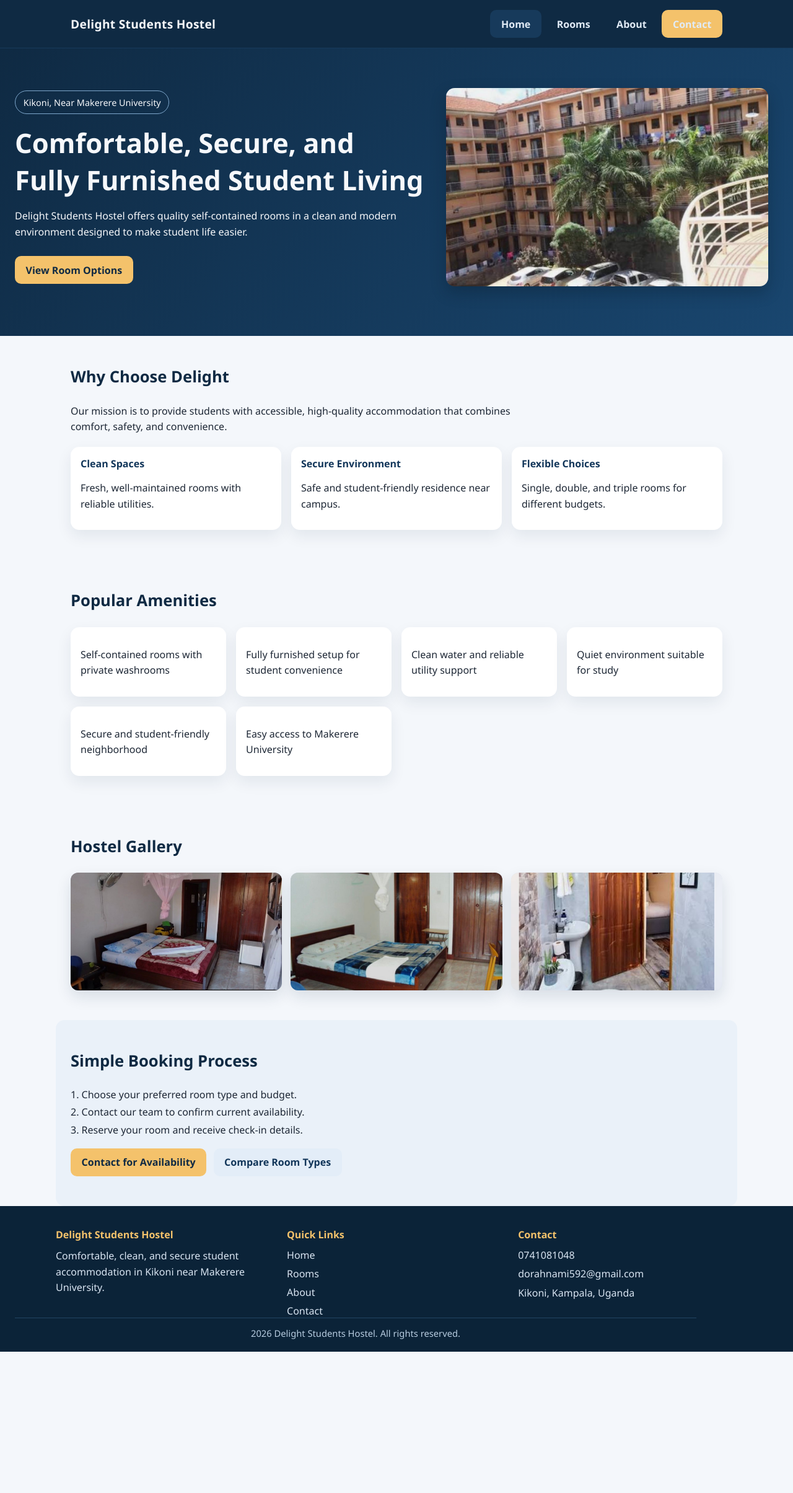
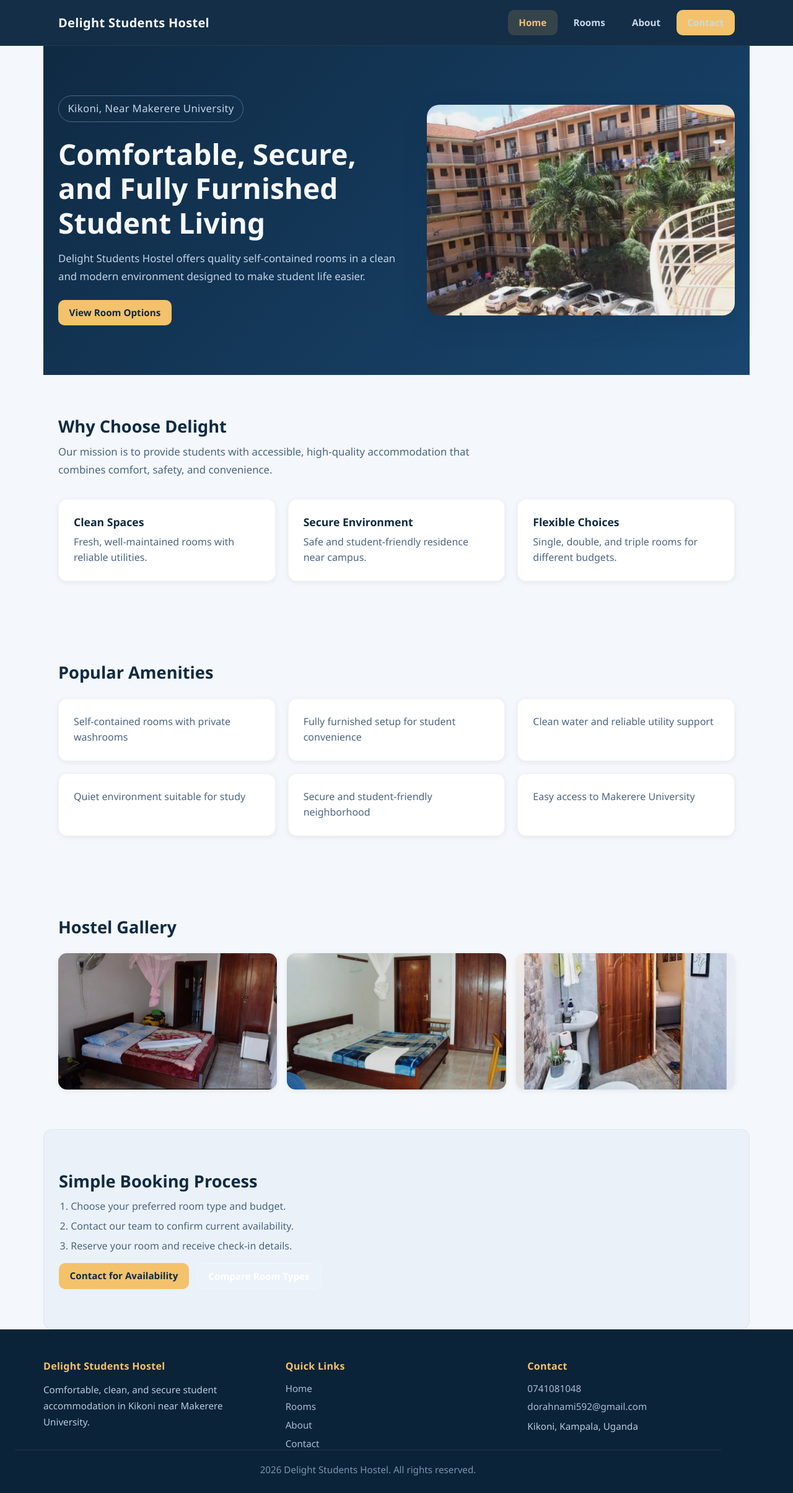
Before and after one commit to dorahnami59-boop/Student_Hostel, a React (Create React App) app: page / in a window 1280 px wide. Shown: the whole page at 62% size. Before the commit the page ends 2181 px from the top, so only its background shows below. Built offline with nearby package versions, Linux system fonts and the light colour scheme.

Commit message:
Add designs

```diff
--- a/src/App.css
+++ b/src/App.css
@@ -1,19 +1,44 @@
+:root {
+  --color-primary: #0f2a43;
+  --color-primary-light: #19466f;
+  --color-accent: #f4c26b;
+  --color-accent-hover: #ddb055;
+  --color-bg: #f4f7fb;
+  --color-bg-alt: #eaf1f9;
+  --color-card: #ffffff;
+  --color-text: #1d2735;
+  --color-text-light: #4c6580;
+  --color-footer: #0b2338;
+  --shadow-sm: 0 2px 8px rgba(15, 42, 67, 0.07);
+  --shadow-md: 0 8px 24px rgba(15, 42, 67, 0.1);
+  --shadow-lg: 0 16px 40px rgba(15, 42, 67, 0.15);
+  --radius-sm: 10px;
+  --radius-md: 14px;
+  --radius-lg: 20px;
+  --transition: all 0.3s cubic-bezier(0.4, 0, 0.2, 1);
+}
+
 .site {
   min-height: 100vh;
   display: flex;
   flex-direction: column;
-  color: #1d2735;
-  background: #f4f7fb;
+  color: var(--color-text);
+  background: var(--color-bg);
 }
 
+/* Header & Navigation */
 .site-header {
-  background: #0f2a43;
+  background: rgba(15, 42, 67, 0.98);
   color: #f6f8fb;
-  border-bottom: 1px solid #173a5b;
+  border-bottom: 1px solid rgba(255, 255, 255, 0.06);
+  position: sticky;
+  top: 0;
+  z-index: 100;
+  backdrop-filter: blur(10px);
 }
 
 .nav {
-  max-width: 1100px;
+  max-width: 1140px;
   margin: 0 auto;
   padding: 1rem 1.5rem;
   display: flex;
@@ -24,13 +49,14 @@
 
 .nav h1 {
   margin: 0;
-  font-size: 1.2rem;
+  font-size: 1.25rem;
+  font-weight: 700;
   letter-spacing: 0.3px;
 }
 
 .nav-links {
   display: flex;
-  gap: 0.45rem;
+  gap: 0.5rem;
   align-items: center;
 }
 
@@ -38,298 +64,499 @@
 .nav-cta,
 .primary-btn {
   text-decoration: none;
-  padding: 0.72rem 1.1rem;
-  border-radius: 10px;
+  padding: 0.65rem 1.1rem;
+  border-radius: var(--radius-sm);
   font-weight: 600;
+  font-size: 0.95rem;
+  transition: var(--transition);
 }
 
 .nav-links a {
-  color: #e1ebf6;
+  color: #c8d9ec;
+}
+
+.nav-links a:hover {
+  color: #ffffff;
+  background: rgba(255, 255, 255, 0.08);
 }
 
 .nav-links a.active {
-  background: #173a5b;
+  background: rgba(244, 194, 107, 0.15);
+  color: var(--color-accent);
 }
 
 .nav-cta {
-  color: #102a43;
-  background: #f4c26b;
+  color: var(--color-primary);
+  background: var(--color-accent);
 }
 
+.nav-cta:hover {
+  background: var(--color-accent-hover);
+  transform: translateY(-1px);
+}
+
+/* Hero Section */
 .hero {
-  background: linear-gradient(130deg, #0f2a43, #19466f);
+  background: linear-gradient(135deg, var(--color-primary) 0%, var(--color-primary-light) 100%);
   color: #f6f8fb;
-  padding: 4rem 1.5rem 5rem;
+  padding: 5rem 1.5rem;
   display: grid;
-  grid-template-columns: 1.2fr 1fr;
-  gap: 1.2rem;
+  grid-template-columns: 1.1fr 1fr;
+  gap: 3rem;
   align-items: center;
+  max-width: 1140px;
+  margin: 0 auto;
 }
 
 .hero-content {
-  max-width: 1100px;
-  margin: 0 auto;
-}
-
-.hero-visual {
-  width: min(520px, 100%);
-  justify-self: center;
-  border-radius: 14px;
-  box-shadow: 0 10px 24px rgba(6, 20, 33, 0.28);
-  object-fit: cover;
-  max-height: 320px;
+  max-width: 600px;
 }
 
 .badge {
   display: inline-block;
-  padding: 0.42rem 0.8rem;
-  border: 1px solid #7ea7cc;
+  padding: 0.4rem 0.9rem;
+  border: 1.5px solid rgba(126, 167, 204, 0.5);
   border-radius: 999px;
-  margin: 0;
-  font-size: 0.9rem;
+  margin: 0 0 1rem;
+  font-size: 0.85rem;
+  font-weight: 500;
+  letter-spacing: 0.3px;
+  color: #a8c5e0;
 }
 
 .hero h2 {
-  margin: 1rem 0 0.85rem;
-  font-size: clamp(1.8rem, 3.4vw, 2.8rem);
-  max-width: 700px;
+  margin: 0 0 1rem;
+  font-size: clamp(1.9rem, 3.6vw, 2.9rem);
+  max-width: 640px;
+  line-height: 1.2;
+  font-weight: 800;
 }
 
 .hero p {
-  max-width: 680px;
+  max-width: 560px;
+  font-size: 1.05rem;
+  line-height: 1.7;
+  color: #c2d4e8;
+  margin: 0 0 1.5rem;
 }
 
+.hero-visual {
+  width: 100%;
+  max-width: 520px;
+  justify-self: center;
+  border-radius: var(--radius-lg);
+  box-shadow: var(--shadow-lg);
+  object-fit: cover;
+  max-height: 340px;
+  transition: var(--transition);
+}
+
+.hero-visual:hover {
+  transform: scale(1.02);
+}
+
+/* Buttons */
 .primary-btn {
   display: inline-block;
-  margin-top: 0.6rem;
-  background: #f4c26b;
-  color: #102a43;
+  background: var(--color-accent);
+  color: var(--color-primary);
+  border: none;
+  cursor: pointer;
+}
+
+.primary-btn:hover {
+  background: var(--color-accent-hover);
+  transform: translateY(-2px);
+  box-shadow: 0 6px 20px rgba(244, 194, 107, 0.35);
 }
 
 .secondary-btn {
   display: inline-block;
-  margin-top: 0.6rem;
-  background: #e3edf8;
-  color: #12365a;
+  background: rgba(255, 255, 255, 0.1);
+  color: #ffffff;
   text-decoration: none;
-  padding: 0.72rem 1.1rem;
-  border-radius: 10px;
+  padding: 0.65rem 1.1rem;
+  border-radius: var(--radius-sm);
   font-weight: 600;
+  font-size: 0.95rem;
+  transition: var(--transition);
+  border: 1.5px solid rgba(255, 255, 255, 0.2);
 }
 
+.secondary-btn:hover {
+  background: rgba(255, 255, 255, 0.18);
+  transform: translateY(-2px);
+}
+
+/* Sections */
 .section {
-  max-width: 1100px;
+  max-width: 1140px;
   margin: 0 auto;
-  padding: 3rem 1.5rem;
+  padding: 4rem 1.5rem;
 }
 
 .section h3 {
-  margin-top: 0;
-  color: #0f2a43;
-  font-size: 1.6rem;
+  margin: 0 0 0.6rem;
+  color: var(--color-primary);
+  font-size: 1.7rem;
+  font-weight: 800;
 }
 
 .section > p {
-  max-width: 760px;
+  max-width: 720px;
+  color: var(--color-text-light);
+  font-size: 1.05rem;
+  margin: 0 0 2rem;
+  line-height: 1.7;
 }
 
-.about p {
-  max-width: 760px;
-}
-
+/* Feature Grid */
 .feature-grid {
-  margin-top: 1.2rem;
+  margin-top: 1.5rem;
   display: grid;
-  grid-template-columns: repeat(auto-fit, minmax(220px, 1fr));
-  gap: 1rem;
+  grid-template-columns: repeat(auto-fit, minmax(260px, 1fr));
+  gap: 1.25rem;
 }
 
 .feature-grid article,
 .room-card,
 .contact-box {
-  background: #ffffff;
-  border-radius: 14px;
-  box-shadow: 0 10px 24px rgba(16, 42, 67, 0.08);
+  background: var(--color-card);
+  border-radius: var(--radius-md);
+  box-shadow: var(--shadow-sm);
+  transition: var(--transition);
+  border: 1px solid rgba(15, 42, 67, 0.05);
 }
 
+.feature-grid article {
+  padding: 1.5rem;
+}
+
+.feature-grid article:hover,
+.contact-box:hover {
+  transform: translateY(-4px);
+  box-shadow: var(--shadow-md);
+}
+
+.feature-grid h4,
+.room-body h4 {
+  margin: 0 0 0.5rem;
+  color: var(--color-primary);
+  font-size: 1.1rem;
+  font-weight: 700;
+}
+
+.feature-grid p {
+  margin: 0;
+  color: var(--color-text-light);
+  line-height: 1.6;
+}
+
+/* Images */
 .section-image {
   width: 100%;
-  max-width: 760px;
-  border-radius: 14px;
-  margin: 0.5rem 0 1rem;
-  box-shadow: 0 10px 24px rgba(16, 42, 67, 0.12);
+  max-width: 800px;
+  border-radius: var(--radius-md);
+  margin: 0 0 1.5rem;
+  box-shadow: var(--shadow-md);
   object-fit: cover;
-  max-height: 360px;
+  max-height: 400px;
+  display: block;
+  transition: var(--transition);
+}
+
+.section-image:hover {
+  transform: scale(1.01);
 }
 
 .image-grid {
-  margin-top: 1rem;
+  margin-top: 1.5rem;
   display: grid;
-  grid-template-columns: repeat(auto-fit, minmax(220px, 1fr));
-  gap: 0.9rem;
+  grid-template-columns: repeat(auto-fit, minmax(260px, 1fr));
+  gap: 1rem;
 }
 
 .image-grid img {
   width: 100%;
-  height: 190px;
+  height: 220px;
   object-fit: cover;
-  border-radius: 12px;
-  box-shadow: 0 10px 24px rgba(16, 42, 67, 0.12);
+  border-radius: var(--radius-md);
+  box-shadow: var(--shadow-sm);
   background: #d7e3f0;
+  transition: var(--transition);
+  cursor: pointer;
 }
 
-.feature-grid article {
-  padding: 1rem 1rem 0.8rem;
+.image-grid img:hover {
+  transform: translateY(-4px) scale(1.02);
+  box-shadow: var(--shadow-lg);
 }
 
-.feature-grid h4,
-.room-body h4 {
-  margin: 0 0 0.4rem;
-  color: #12365a;
-}
-
+/* Room Cards */
 .room-grid {
   display: grid;
-  grid-template-columns: repeat(auto-fit, minmax(240px, 1fr));
-  gap: 1rem;
+  grid-template-columns: repeat(auto-fit, minmax(280px, 1fr));
+  gap: 1.5rem;
+  margin-top: 1.5rem;
 }
 
 .room-card {
   overflow: hidden;
+  display: flex;
+  flex-direction: column;
+}
+
+.room-card:hover {
+  transform: translateY(-6px);
+  box-shadow: var(--shadow-lg);
 }
 
 .room-card img {
   width: 100%;
-  height: 180px;
+  height: 200px;
   object-fit: cover;
   background: #d7e3f0;
+  transition: var(--transition);
+}
+
+.room-card:hover img {
+  transform: scale(1.05);
 }
 
 .room-body {
-  padding: 0.9rem 1rem 1rem;
+  padding: 1.25rem;
+  flex: 1;
+  display: flex;
+  flex-direction: column;
 }
 
 .price {
-  color: #1f4c78;
-  font-weight: 700;
-  margin: 0 0 0.4rem;
+  color: var(--color-primary-light);
+  font-weight: 800;
+  margin: 0 0 0.5rem;
+  font-size: 1.05rem;
+}
+
+.room-body p {
+  margin: 0 0 1rem;
+  color: var(--color-text-light);
+  line-height: 1.6;
+}
+
+.card-btn {
+  display: inline-block;
+  margin-top: auto;
+  padding: 0.6rem 1rem;
+  border-radius: var(--radius-sm);
+  background: var(--color-bg-alt);
+  color: var(--color-primary);
+  text-decoration: none;
+  font-weight: 600;
+  font-size: 0.9rem;
+  text-align: center;
+  transition: var(--transition);
+  border: 1px solid rgba(15, 42, 67, 0.08);
+}
+
+.card-btn:hover {
+  background: var(--color-primary);
+  color: #ffffff;
+  transform: translateY(-1px);
+}
+
+/* Contact */
+.contact-grid {
+  display: grid;
+  grid-template-columns: repeat(auto-fit, minmax(260px, 1fr));
+  gap: 1.25rem;
+  margin-top: 1.5rem;
 }
 
 .contact-box {
   display: flex;
   flex-direction: column;
-  flex-wrap: wrap;
-  gap: 1rem;
-  padding: 1rem 1.1rem;
+  gap: 0.75rem;
+  padding: 1.5rem;
 }
 
-.contact-grid {
-  display: grid;
-  grid-template-columns: repeat(auto-fit, minmax(240px, 1fr));
-  gap: 1rem;
-  margin-top: 1rem;
+.contact-box h4 {
+  margin: 0 0 0.25rem;
+  color: var(--color-primary);
+  font-size: 1.1rem;
+  font-weight: 700;
 }
 
 .contact-box a {
   text-decoration: none;
-  color: #0f2a43;
+  color: var(--color-primary-light);
   font-weight: 600;
+  transition: var(--transition);
 }
 
-.contact-box h4 {
-  margin: 0;
-  color: #12365a;
+.contact-box a:hover {
+  color: var(--color-accent-hover);
 }
 
 .contact-box p {
   margin: 0;
+  color: var(--color-text-light);
+  line-height: 1.6;
 }
 
 .contact-list {
   margin: 0;
-  padding-left: 1.1rem;
+  padding-left: 1.2rem;
 }
 
 .contact-list li {
-  margin-bottom: 0.4rem;
+  margin-bottom: 0.5rem;
+  color: var(--color-text-light);
+  line-height: 1.5;
 }
 
+/* Callout */
 .callout {
-  background: #eaf1f9;
-  border-radius: 14px;
+  background: var(--color-bg-alt);
+  border-radius: var(--radius-md);
+  border: 1px solid rgba(15, 42, 67, 0.06);
 }
 
 .cta-row {
   display: flex;
   flex-wrap: wrap;
-  gap: 0.7rem;
-  margin-top: 0.6rem;
+  gap: 0.8rem;
+  margin-top: 1rem;
 }
 
 .muted-text {
-  color: #4c6580;
+  color: var(--color-text-light);
+  font-size: 0.9rem;
 }
 
+/* Footer */
 .footer {
-  padding: 2.2rem 1.5rem 1.1rem;
-  color: #d9e5f2;
-  background: #0b2338;
+  padding: 3rem 1.5rem 1.5rem;
+  color: #b7cce0;
+  background: var(--color-footer);
   margin-top: auto;
 }
 
 .footer-inner {
-  max-width: 1100px;
+  max-width: 1140px;
   margin: 0 auto;
   display: grid;
-  grid-template-columns: repeat(auto-fit, minmax(220px, 1fr));
-  gap: 1.2rem;
+  grid-template-columns: repeat(auto-fit, minmax(240px, 1fr));
+  gap: 2rem;
 }
 
 .footer h4 {
-  margin: 0 0 0.7rem;
-  color: #f4c26b;
+  margin: 0 0 0.9rem;
+  color: var(--color-accent);
+  font-size: 1rem;
+  font-weight: 700;
+  letter-spacing: 0.3px;
 }
 
 .footer p {
   margin: 0;
+  line-height: 1.7;
+  font-size: 0.95rem;
 }
 
 .footer-links {
   display: flex;
   flex-direction: column;
-  gap: 0.5rem;
+  gap: 0.6rem;
 }
 
 .footer-links a {
   text-decoration: none;
-  color: #d9e5f2;
+  color: #a8bdd4;
+  font-size: 0.95rem;
+  transition: var(--transition);
 }
 
 .footer-links a:hover {
-  color: #f4c26b;
+  color: var(--color-accent);
+  transform: translateX(2px);
 }
 
 .footer-bottom {
-  max-width: 1100px;
-  margin: 1.3rem auto 0;
-  padding-top: 0.8rem;
-  border-top: 1px solid #214563;
-  font-size: 0.92rem;
+  max-width: 1140px;
+  margin: 2rem auto 0;
+  padding-top: 1.2rem;
+  border-top: 1px solid rgba(255, 255, 255, 0.08);
+  font-size: 0.9rem;
   text-align: center;
-  color: #b7cce0;
+  color: #7a96b0;
 }
 
-@media (max-width: 600px) {
+/* Responsive */
+@media (max-width: 768px) {
   .nav {
     flex-direction: column;
     align-items: flex-start;
+    gap: 0.8rem;
   }
 
   .nav-links {
     flex-wrap: wrap;
+    width: 100%;
   }
 
   .hero {
     grid-template-columns: 1fr;
+    padding: 3rem 1.25rem 4rem;
+    gap: 2rem;
+    text-align: center;
+  }
+
+  .hero-content {
+    display: flex;
+    flex-direction: column;
+    align-items: center;
+  }
+
+  .hero-visual {
+    max-height: 260px;
+    order: -1;
+  }
+
+  .section {
+    padding: 2.5rem 1.25rem;
+  }
+
+  .feature-grid,
+  .room-grid,
+  .image-grid,
+  .contact-grid {
+    grid-template-columns: 1fr;
+  }
+
+  .cta-row {
+    justify-content: center;
   }
 }
+
+@media (max-width: 480px) {
+  .hero h2 {
+    font-size: 1.6rem;
+  }
+
+  .nav h1 {
+    font-size: 1.1rem;
+  }
+
+  .nav-links a,
+  .nav-cta,
+  .primary-btn,
+  .secondary-btn {
+    padding: 0.55rem 0.9rem;
+    font-size: 0.9rem;
+  }
+}
+
+/* Utility */
+.about p {
+  max-width: 760px;
+}
--- a/src/index.css
+++ b/src/index.css
@@ -1,3 +1,12 @@
+html {
+  scroll-behavior: smooth;
+}
+
+::selection {
+  background: rgba(244, 194, 107, 0.35);
+  color: #0f2a43;
+}
+
 body {
   margin: 0;
   font-family: 'Segoe UI', Roboto, Arial, sans-serif;
--- a/src/pages/AboutPage.js
+++ b/src/pages/AboutPage.js
@@ -9,6 +9,7 @@
           className="section-image"
           src={pageImages.about}
           alt="Delight Students Hostel building"
+          loading="lazy"
           onError={(event) => {
             event.currentTarget.style.display = 'none';
           }}
--- a/src/pages/ContactPage.js
+++ b/src/pages/ContactPage.js
@@ -12,6 +12,7 @@
         className="section-image"
         src={pageImages.contact}
         alt="Hostel contact and reception area"
+        loading="lazy"
         onError={(event) => {
           event.currentTarget.style.display = 'none';
         }}
--- a/src/pages/HomePage.js
+++ b/src/pages/HomePage.js
@@ -61,6 +61,7 @@
               key={image}
               src={image}
               alt="Hostel environment"
+              loading="lazy"
               onError={(event) => {
                 event.currentTarget.style.display = 'none';
               }}
```
Also changed, not shown: src/pages/RoomsPage.js (+4 -3 lines).
